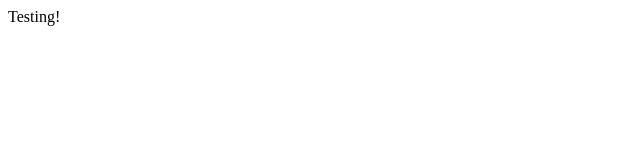
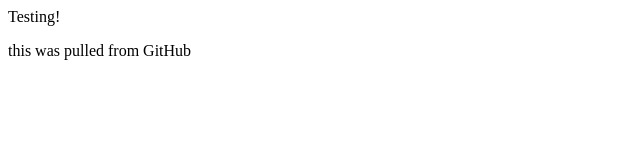
Before and after one commit to KryptoKing316/Testing, a plain HTML site: page index.html in a window 1280 px wide. Shown: the whole page, without its empty margins (0-640 px from the left). Drawn offline with Linux system fonts and the light colour scheme.

Commit message:
Update index.html

```diff
--- a/index.html
+++ b/index.html
@@ -9,6 +9,7 @@
 
 
     <p>Testing!</p>
+    <p>this was pulled from GitHub</p>
 
 </body>
 </html>
```
